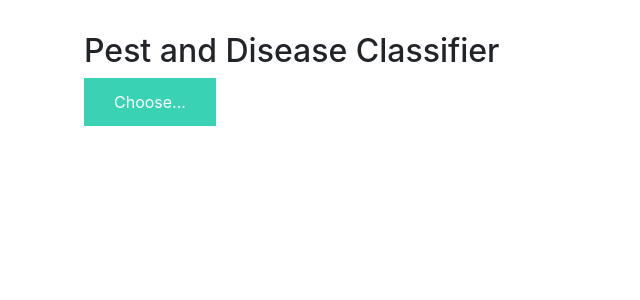
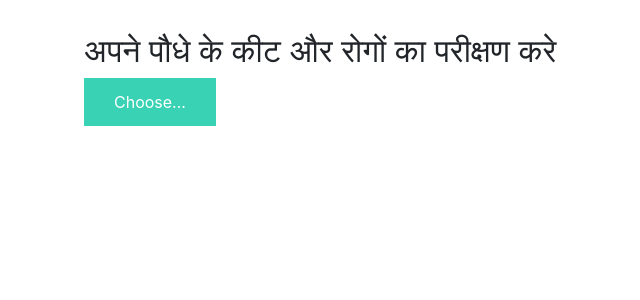
Before and after one commit to kisaansaathi/kisaansaathi-prediction, a Flask app: page / in a window 1280 px wide. Shown: the part 56-356 px from the top of the page, without its empty margins (1-641 px from the left). Run offline with Flask 2, Linux system fonts and the light colour scheme; some libraries are stand-ins or nearby versions.

Commit message:
Update index.html

```diff
--- a/templates/index.html
+++ b/templates/index.html
@@ -1,6 +1,6 @@
 {% extends "base.html" %} {% block content %}
 
-<h2>Pest and Disease Classifier</h2>
+<h2>अपने पौधे के कीट और रोगों का परीक्षण करे</h2>
 
 <div>
     <form id="upload-file" method="post" enctype="multipart/form-data">
@@ -16,7 +16,7 @@
             </div>
         </div>
         <div>
-            <button type="button" class="btn btn-outline-info btn-lg " id="btn-predict">Predict!</button>
+            <button type="button" class="btn btn-outline-info btn-lg " id="btn-predict">अनुमान</button>
         </div>
     </div>
 
```
